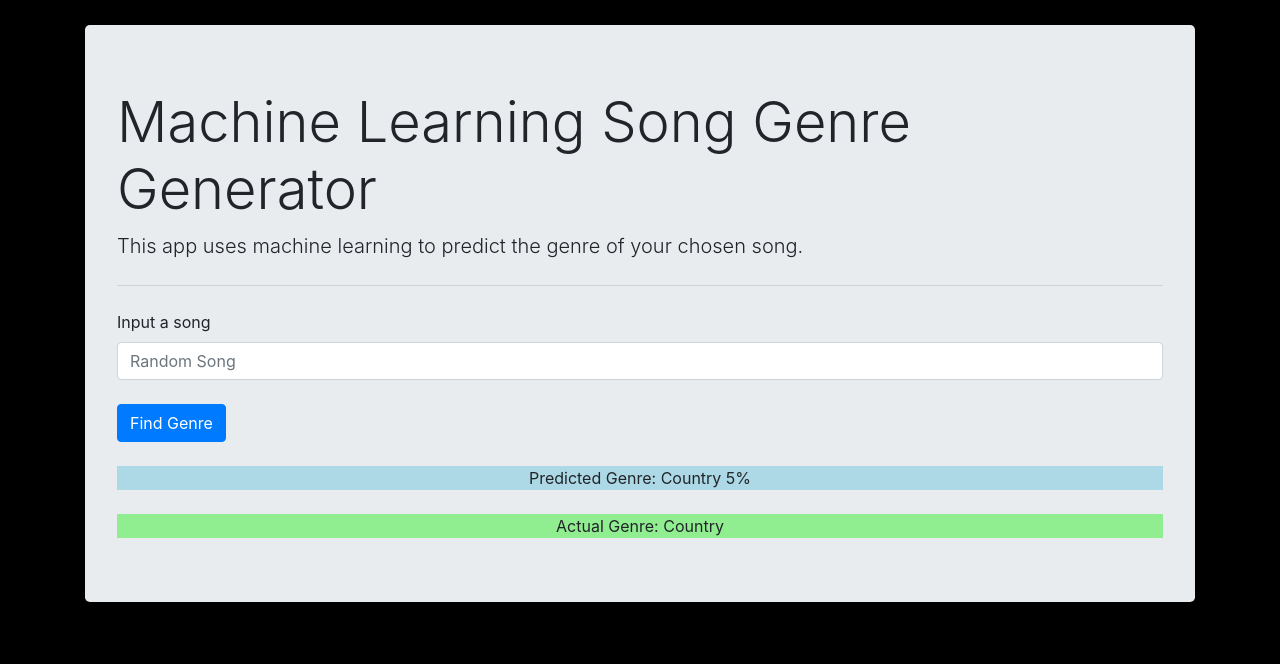
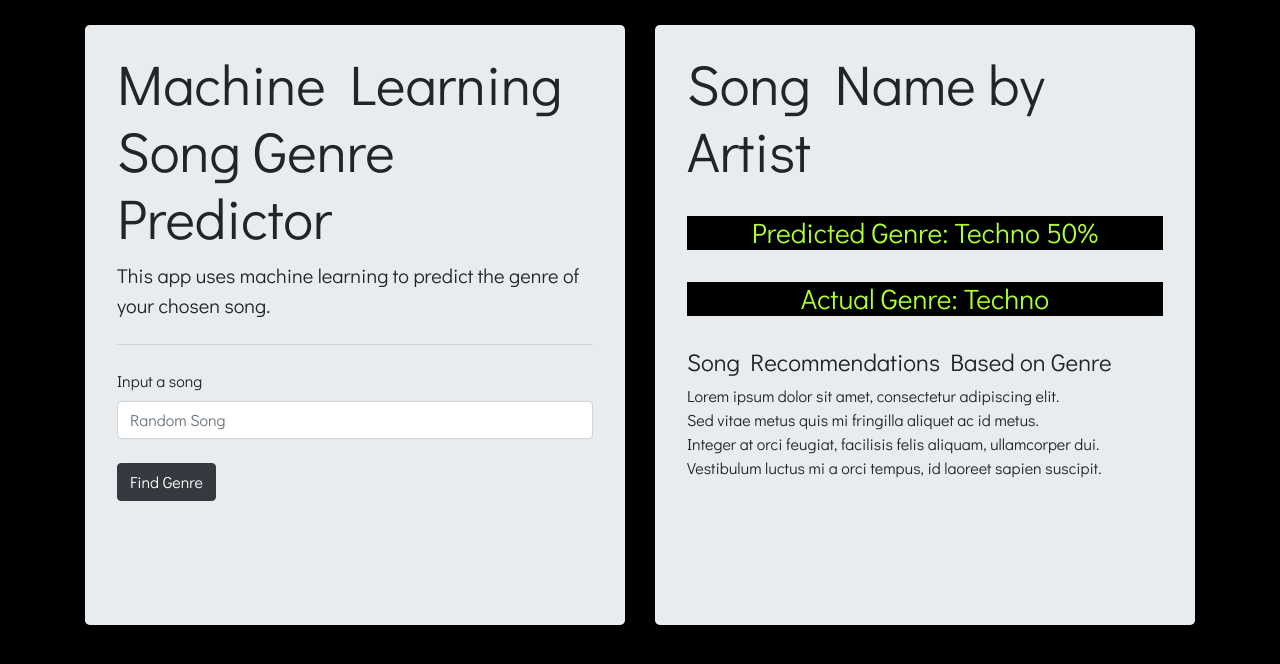
Before and after one commit to JenQian/machine_learning_music_classifier, a plain HTML site: page index.html in a window 1280 px wide. Drawn offline with nearby package versions, Linux system fonts and the light colour scheme.

Commit message:
more edits

```diff
--- a/index.html
+++ b/index.html
@@ -15,32 +15,65 @@
   <!-- Our CSS -->
   <link rel="stylesheet" type="text/css" href="static/style.css">
 
+  <!-- font -->
+  <link rel="stylesheet" href="https://fonts.googleapis.com/css?family=Didact+Gothic">
+
 
 </head>
 
 <body>
 
     <div class="container">
+        <div class="row">
+            <!-- left side -->
+          <div class="col-sm">
             <div class="jumbotron">
-        <h1 class="display-4">Machine Learning Song Genre Generator</h1>
+                <h1 class="display-4">Machine Learning Song Genre Predictor</h1>
                 <p class="lead">This app uses machine learning to predict the genre of your chosen song.</p>
                 <hr class="my-4">
+                <!-- song input -->
                 <div class="input_container">
                     <label for="date">Input a song</label>
                     <input class="form-control" id="song_input" type="text" placeholder="Random Song">
                 </div>
                 <br>
-        <button id="song-btn" type="button" class="btn btn-primary">Find Genre</button>
-        <br><br>
-        <div class="container genre_predict">
-            Predicted Genre: Country 5%
+                <!-- button -->
+                <button id="song-btn" type="button" class="btn btn-dark">Find Genre</button>
+
+            </div>
+          </div>
+
+          <!-- right side -->
+          <div class="col-sm">
+            <div class="jumbotron">
+                <h1 class="display-4">Song Name by Artist</h1>
+                <br>
+                                <!-- prediction -->
+                                <div class="genre_predict">
+                                    <h3>Predicted Genre: Techno 50%</h3>
                                 </div>
                                 <br>
-        <div class="container actual_genre">
-            Actual Genre: Country
+                                <!-- actual -->
+                                <div class="actual_genre">
+                                    <h3>Actual Genre: Techno </h3>
+                                </div>
+                                <br>
+                                <h4>Song Recommendations Based on Genre</h6>
+                                <!-- recommended songs -->
+                                <p>
+                                    Lorem ipsum dolor sit amet, consectetur adipiscing elit.<br>
+                                    Sed vitae metus quis mi fringilla aliquet ac id metus.<br>
+                                    Integer at orci feugiat, facilisis felis aliquam, ullamcorper dui.<br>
+                                    Vestibulum luctus mi a orci tempus, id laoreet sapien suscipit.
+                                </p>
             </div>
           </div>
+
         </div>
+      </div>
+
+
+
   <script src="https://cdnjs.cloudflare.com/ajax/libs/d3/4.5.0/d3.min.js"></script>
 
   <!-- Our JS -->
--- a/static/style.css
+++ b/static/style.css
@@ -1,20 +1,25 @@
 body {
     background-color: black;
+    font-family: Didact Gothic, sans-serif;
   }
 
 .jumbotron {
     margin-top: 25px !important;
+    padding-top: 25px;
+    height: 600px;
     /* display: inline-block!important; */
   }
 
 .genre_predict {
-    background-color: lightblue;
+    background-color: black;
     text-align: center;
+    color: greenyellow;
     /* display: inline-block!important; */
   }
 
 .actual_genre {
-    background-color: lightgreen;
+    background-color: black;
     text-align: center;
+    color: greenyellow;
     /* display: inline-block!important; */
   }
```
Lines whose indentation alone changed are shown as unchanged.
